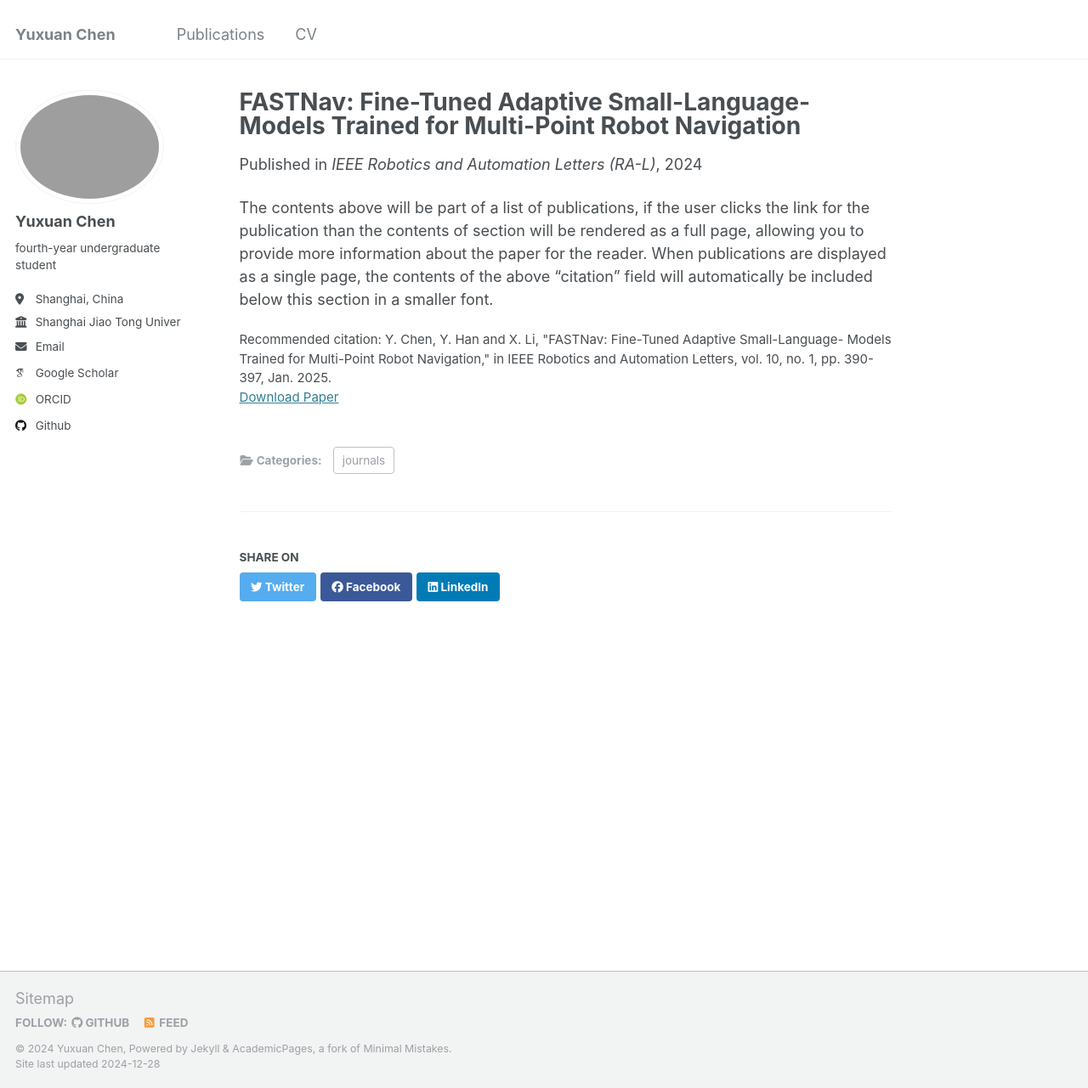
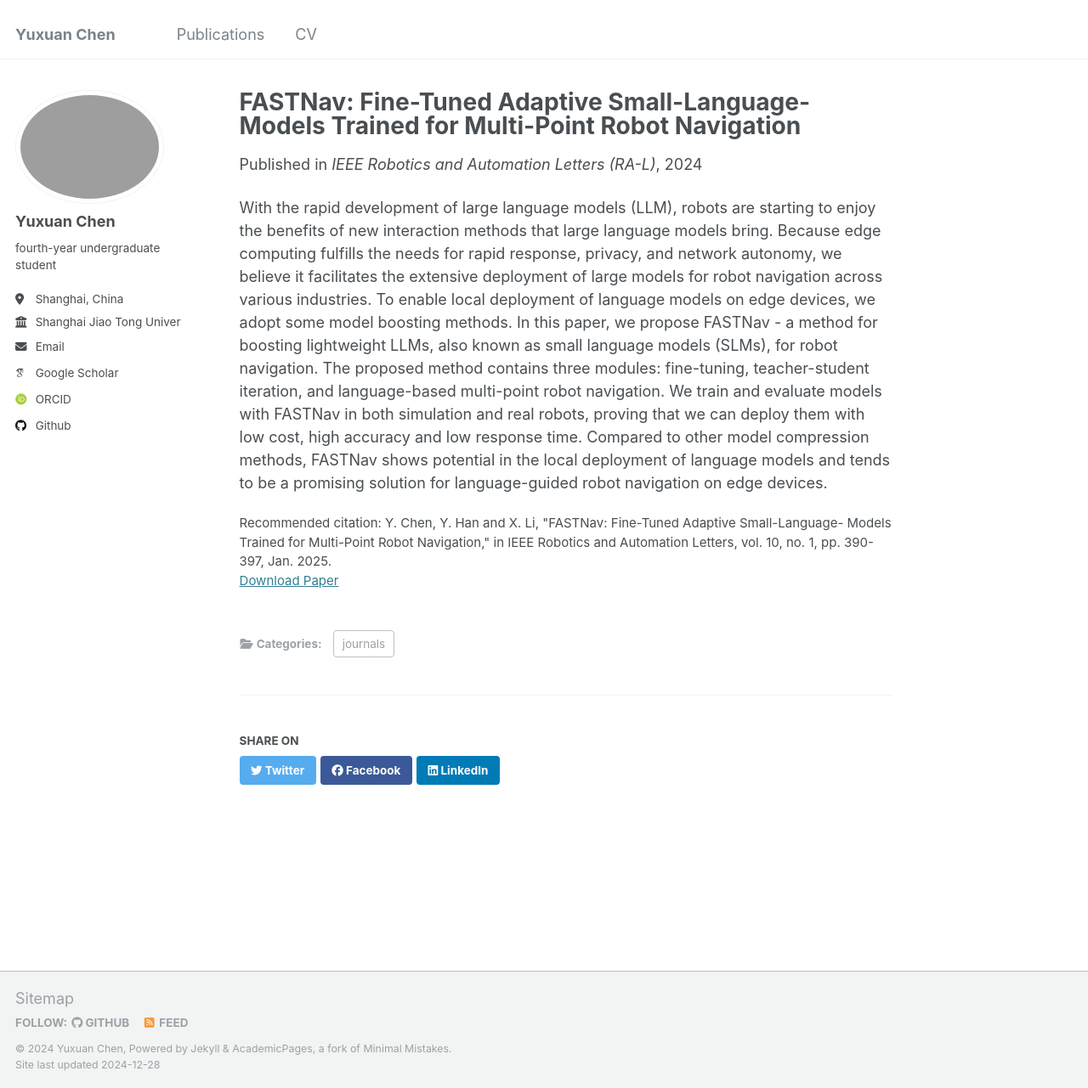
Before and after one commit to Elycyx/Elycyx.github.io, a Jekyll site: the page built from _publications/2024-11-25-FASTNav.md, in a window 1280 px wide and 1281 px high. Shown: the whole window at 85% size. Built offline with Jekyll 4.4.1, drawn with Linux system fonts in a browser that asks for light colours; some web fonts are replaced.

Commit message:
Update 2024-11-25-FASTNav.md

```diff
--- a/_publications/2024-11-25-FASTNav.md
+++ b/_publications/2024-11-25-FASTNav.md
@@ -10,4 +10,4 @@ paperurl: 'https://ieeexplore.ieee.org/document/10767280'
 citation: 'Y. Chen, Y. Han and X. Li, "FASTNav: Fine-Tuned Adaptive Small-Language- Models Trained for Multi-Point Robot Navigation," in IEEE Robotics and Automation Letters, vol. 10, no. 1, pp. 390-397, Jan. 2025.'
 ---
 
-The contents above will be part of a list of publications, if the user clicks the link for the publication than the contents of section will be rendered as a full page, allowing you to provide more information about the paper for the reader. When publications are displayed as a single page, the contents of the above "citation" field will automatically be included below this section in a smaller font.
+With the rapid development of large language models (LLM), robots are starting to enjoy the benefits of new interaction methods that large language models bring. Because edge computing fulfills the needs for rapid response, privacy, and network autonomy, we believe it facilitates the extensive deployment of large models for robot navigation across various industries. To enable local deployment of language models on edge devices, we adopt some model boosting methods. In this paper, we propose FASTNav - a method for boosting lightweight LLMs, also known as small language models (SLMs), for robot navigation. The proposed method contains three modules: fine-tuning, teacher-student iteration, and language-based multi-point robot navigation. We train and evaluate models with FASTNav in both simulation and real robots, proving that we can deploy them with low cost, high accuracy and low response time. Compared to other model compression methods, FASTNav shows potential in the local deployment of language models and tends to be a promising solution for language-guided robot navigation on edge devices.
```
